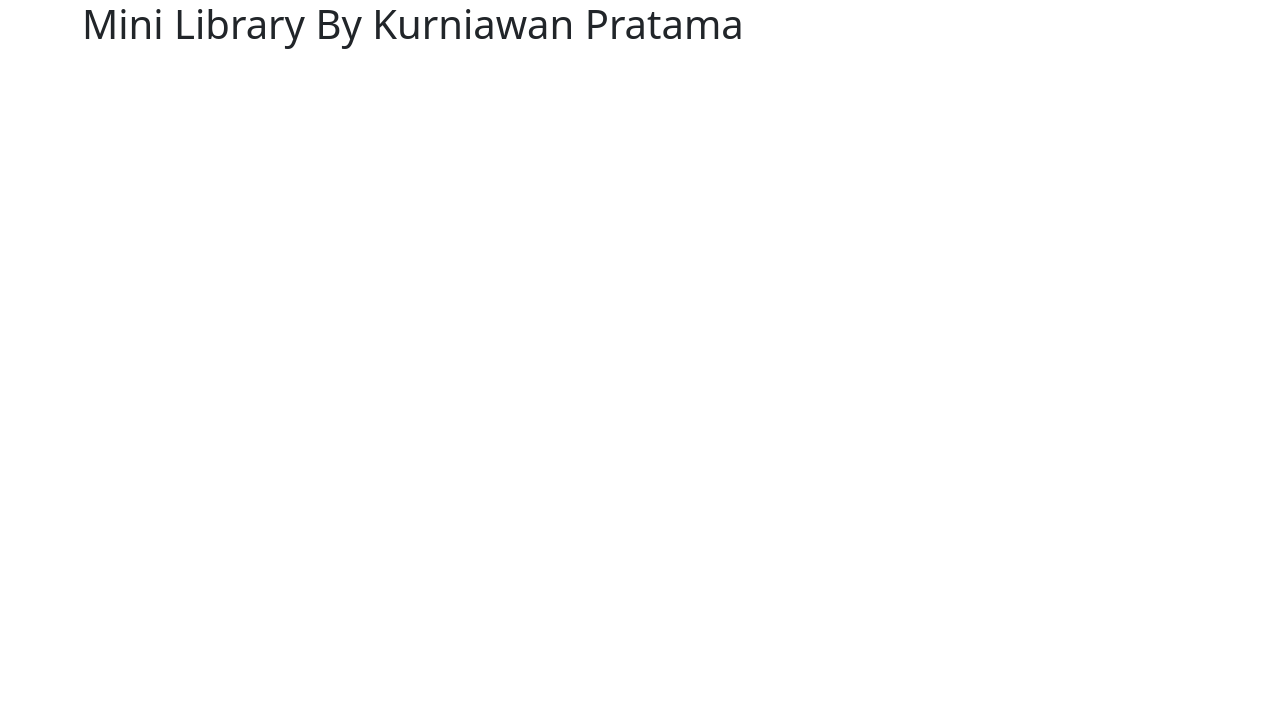
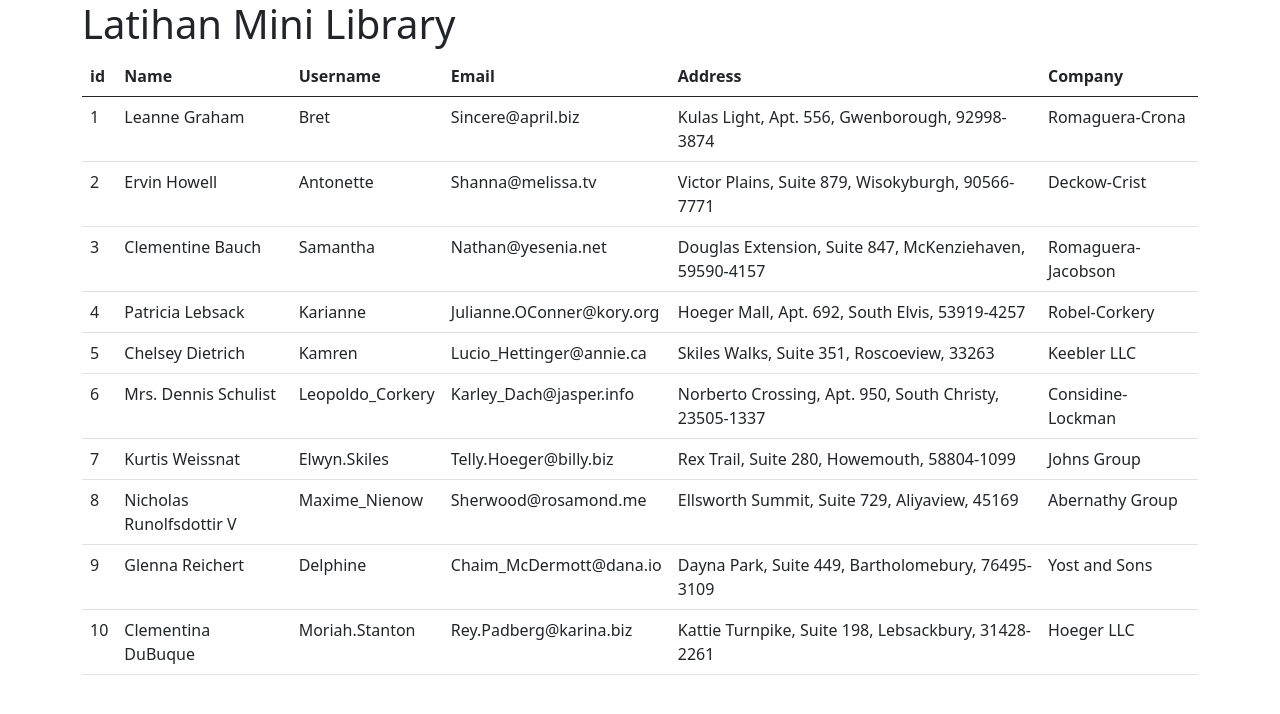
Before and after one commit to Bangtamax/tugas-mini-library, a website built with Parcel: page index.html in a window 1280 px wide. Built offline with nearby package versions, Linux system fonts and the light colour scheme.

Commit message:
mengedit dan menambahkan beberapa file

```diff
--- a/index.html
+++ b/index.html
@@ -1,17 +1,17 @@
 <!DOCTYPE html>
 <html>
   <head>
-    <title>Parcel Sandbox</title>
+    <title>Latihan Grid Kurniawan Pratama</title>
     <meta charset="UTF-8" />
     <link href="https://cdn.jsdelivr.net/npm/bootstrap@5.1.0/dist/css/bootstrap.min.css" rel="stylesheet" integrity="sha384-KyZXEAg3QhqLMpG8r+8fhAXLRk2vvoC2f3B09zVXn8CA5QIVfZOJ3BCsw2P0p/We" crossorigin="anonymous" />
   </head>
 
   <body>
     <div class="container">
-      <h1>Mini Library By Kurniawan Pratama</h1>
+      <h1>Latihan Mini Library</h1>
       <div id="app"></div>
     </div>
     <script src="https://cdn.jsdelivr.net/npm/bootstrap@5.1.0/dist/js/bootstrap.bundle.min.js" integrity="sha384-U1DAWAznBHeqEIlVSCgzq+c9gqGAJn5c/t99JyeKa9xxaYpSvHU5awsuZVVFIhvj" crossorigin="anonymous"></script>
-    <script src="src/index.js" type="module"></script>
+    <script src="./src/moduleCreateTable.js" type="module"></script>
   </body>
 </html>
--- a/src/index.js
+++ b/src/index.js
@@ -1,2 +1,2 @@
 import Table from "./moduleClassTable";
-import table from "./moduleCreateTable ";
+import table from "./moduleCreateTable";
--- a/src/moduleClassTable.js
+++ b/src/moduleClassTable.js
@@ -20,12 +20,15 @@ class Table {
     data.forEach((d) => {
       open += `
           <tr>
-            <td>${d[0]}</td>
-            <td>${d[1]}</td>
+            <td>${d.id}</td>
+            <td>${d.name}</td>
+            <td>${d.username}</td>
+            <td>${d.email}</td>
+            <td>${d.address.street + ", " + d.address.suite + ", " + d.address.city + ", " + d.address.zipcode}</td>
+            <td>${d.company.name}</td>
           </tr>
         `;
     });
-
     return open + close;
   }
 
@@ -34,5 +37,4 @@ class Table {
     element.innerHTML = table;
   }
 }
-
 export default Table;
--- a/src/moduleCreateTable .js
+++ /dev/null
@@ -1,12 +0,0 @@
-const table = new Table({
-  columns: ["Name", "Email"],
-  data: [
-    ["Edi Hartono", "edi.eduwork@gmail.com"],
-    ["Dodi Prakoso", "dodi@upscale.id"],
-    ["Kurniawan Pratama", "k.cadenza13@gmail.com"],
-  ],
-});
-const app = document.getElementById("app");
-table.render(app);
-
-export default table;
--- /dev/null
+++ b/src/moduleCreateTable.js
@@ -0,0 +1,239 @@
+import Table from "./moduleClassTable.js";
+
+const table = new Table({
+  columns: ["id", "Name", "Username", "Email", "Address", "Company"],
+  data: [
+    {
+      id: 1,
+      name: "Leanne Graham",
+      username: "Bret",
+      email: "Sincere@april.biz",
+      address: {
+        street: "Kulas Light",
+        suite: "Apt. 556",
+        city: "Gwenborough",
+        zipcode: "92998-3874",
+        geo: {
+          lat: "-37.3159",
+          lng: "81.1496",
+        },
+      },
+      phone: "1-770-736-8031 x56442",
+      website: "hildegard.org",
+      company: {
+        name: "Romaguera-Crona",
+        catchPhrase: "Multi-layered client-server neural-net",
+        bs: "harness real-time e-markets",
+      },
+    },
+    {
+      id: 2,
+      name: "Ervin Howell",
+      username: "Antonette",
+      email: "Shanna@melissa.tv",
+      address: {
+        street: "Victor Plains",
+        suite: "Suite 879",
+        city: "Wisokyburgh",
+        zipcode: "90566-7771",
+        geo: {
+          lat: "-43.9509",
+          lng: "-34.4618",
+        },
+      },
+      phone: "010-692-6593 x09125",
+      website: "anastasia.net",
+      company: {
+        name: "Deckow-Crist",
+        catchPhrase: "Proactive didactic contingency",
+        bs: "synergize scalable supply-chains",
+      },
+    },
+    {
+      id: 3,
+      name: "Clementine Bauch",
+      username: "Samantha",
+      email: "Nathan@yesenia.net",
+      address: {
+        street: "Douglas Extension",
+        suite: "Suite 847",
+        city: "McKenziehaven",
+        zipcode: "59590-4157",
+        geo: {
+          lat: "-68.6102",
+          lng: "-47.0653",
+        },
+      },
+      phone: "1-463-123-4447",
+      website: "ramiro.info",
+      company: {
+        name: "Romaguera-Jacobson",
+        catchPhrase: "Face to face bifurcated interface",
+        bs: "e-enable strategic applications",
+      },
+    },
+    {
+      id: 4,
+      name: "Patricia Lebsack",
+      username: "Karianne",
+      email: "Julianne.OConner@kory.org",
+      address: {
+        street: "Hoeger Mall",
+        suite: "Apt. 692",
+        city: "South Elvis",
+        zipcode: "53919-4257",
+        geo: {
+          lat: "29.4572",
+          lng: "-164.2990",
+        },
+      },
+      phone: "493-170-9623 x156",
+      website: "kale.biz",
+      company: {
+        name: "Robel-Corkery",
+        catchPhrase: "Multi-tiered zero tolerance productivity",
+        bs: "transition cutting-edge web services",
+      },
+    },
+    {
+      id: 5,
+      name: "Chelsey Dietrich",
+      username: "Kamren",
+      email: "Lucio_Hettinger@annie.ca",
+      address: {
+        street: "Skiles Walks",
+        suite: "Suite 351",
+        city: "Roscoeview",
+        zipcode: "33263",
+        geo: {
+          lat: "-31.8129",
+          lng: "62.5342",
+        },
+      },
+      phone: "(254)954-1289",
+      website: "demarco.info",
+      company: {
+        name: "Keebler LLC",
+        catchPhrase: "User-centric fault-tolerant solution",
+        bs: "revolutionize end-to-end systems",
+      },
+    },
+    {
+      id: 6,
+      name: "Mrs. Dennis Schulist",
+      username: "Leopoldo_Corkery",
+      email: "Karley_Dach@jasper.info",
+      address: {
+        street: "Norberto Crossing",
+        suite: "Apt. 950",
+        city: "South Christy",
+        zipcode: "23505-1337",
+        geo: {
+          lat: "-71.4197",
+          lng: "71.7478",
+        },
+      },
+      phone: "1-477-935-8478 x6430",
+      website: "ola.org",
+      company: {
+        name: "Considine-Lockman",
+        catchPhrase: "Synchronised bottom-line interface",
+        bs: "e-enable innovative applications",
+      },
+    },
+    {
+      id: 7,
+      name: "Kurtis Weissnat",
+      username: "Elwyn.Skiles",
+      email: "Telly.Hoeger@billy.biz",
+      address: {
+        street: "Rex Trail",
+        suite: "Suite 280",
+        city: "Howemouth",
+        zipcode: "58804-1099",
+        geo: {
+          lat: "24.8918",
+          lng: "21.8984",
+        },
+      },
+      phone: "210.067.6132",
+      website: "elvis.io",
+      company: {
+        name: "Johns Group",
+        catchPhrase: "Configurable multimedia task-force",
+        bs: "generate enterprise e-tailers",
+      },
+    },
+    {
+      id: 8,
+      name: "Nicholas Runolfsdottir V",
+      username: "Maxime_Nienow",
+      email: "Sherwood@rosamond.me",
+      address: {
+        street: "Ellsworth Summit",
+        suite: "Suite 729",
+        city: "Aliyaview",
+        zipcode: "45169",
+        geo: {
+          lat: "-14.3990",
+          lng: "-120.7677",
+        },
+      },
+      phone: "586.493.6943 x140",
+      website: "jacynthe.com",
+      company: {
+        name: "Abernathy Group",
+        catchPhrase: "Implemented secondary concept",
+        bs: "e-enable extensible e-tailers",
+      },
+    },
+    {
+      id: 9,
+      name: "Glenna Reichert",
+      username: "Delphine",
+      email: "Chaim_McDermott@dana.io",
+      address: {
+        street: "Dayna Park",
+        suite: "Suite 449",
+        city: "Bartholomebury",
+        zipcode: "76495-3109",
+        geo: {
+          lat: "24.6463",
+          lng: "-168.8889",
+        },
+      },
+      phone: "(775)976-6794 x41206",
+      website: "conrad.com",
+      company: {
+        name: "Yost and Sons",
+        catchPhrase: "Switchable contextually-based project",
+        bs: "aggregate real-time technologies",
+      },
+    },
+    {
+      id: 10,
+      name: "Clementina DuBuque",
+      username: "Moriah.Stanton",
+      email: "Rey.Padberg@karina.biz",
+      address: {
+        street: "Kattie Turnpike",
+        suite: "Suite 198",
+        city: "Lebsackbury",
+        zipcode: "31428-2261",
+        geo: {
+          lat: "-38.2386",
+          lng: "57.2232",
+        },
+      },
+      phone: "024-648-3804",
+      website: "ambrose.net",
+      company: {
+        name: "Hoeger LLC",
+        catchPhrase: "Centralized empowering task-force",
+        bs: "target end-to-end models",
+      },
+    },
+  ],
+});
+const app = document.getElementById("app");
+table.render(app);
```
